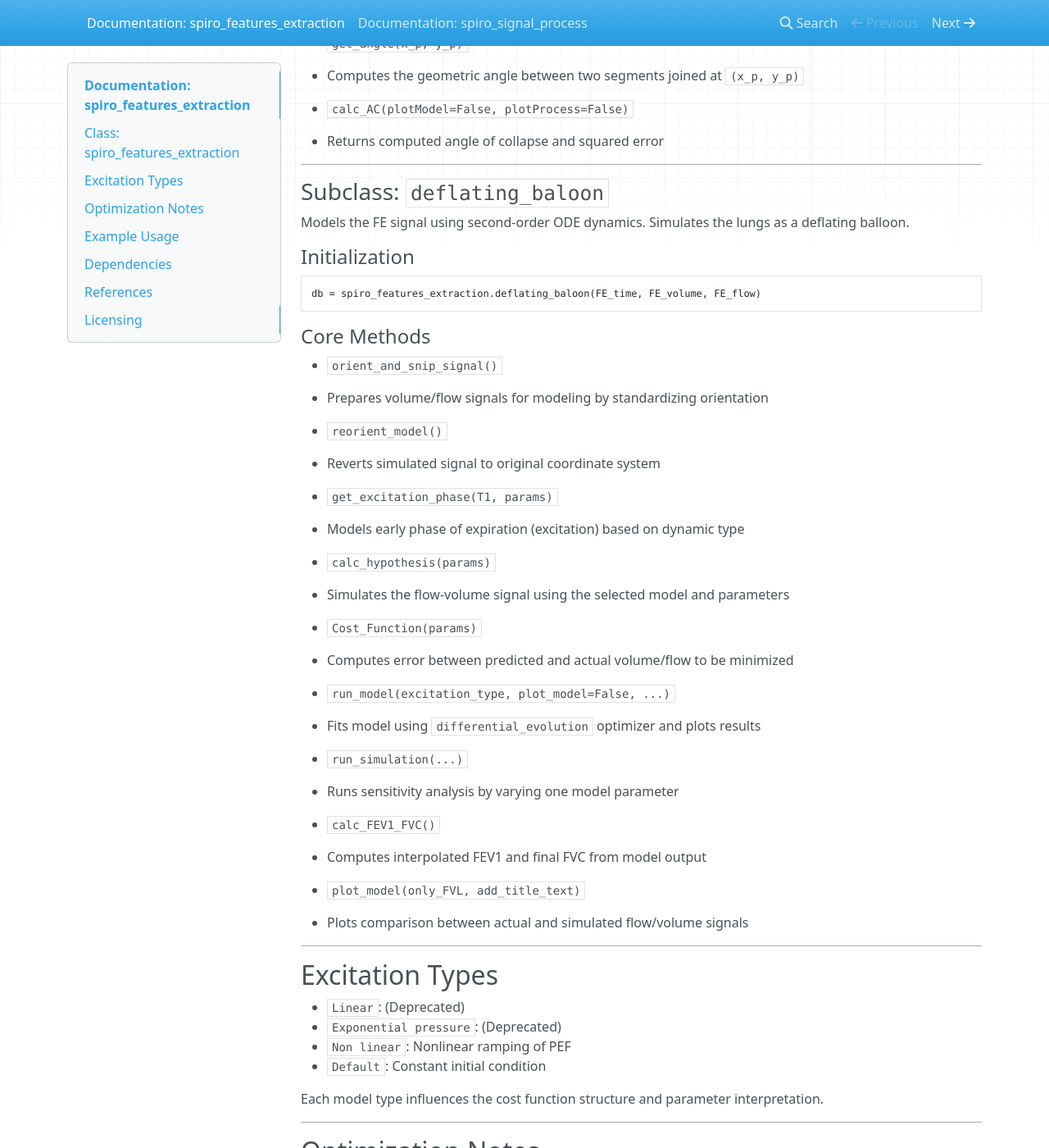
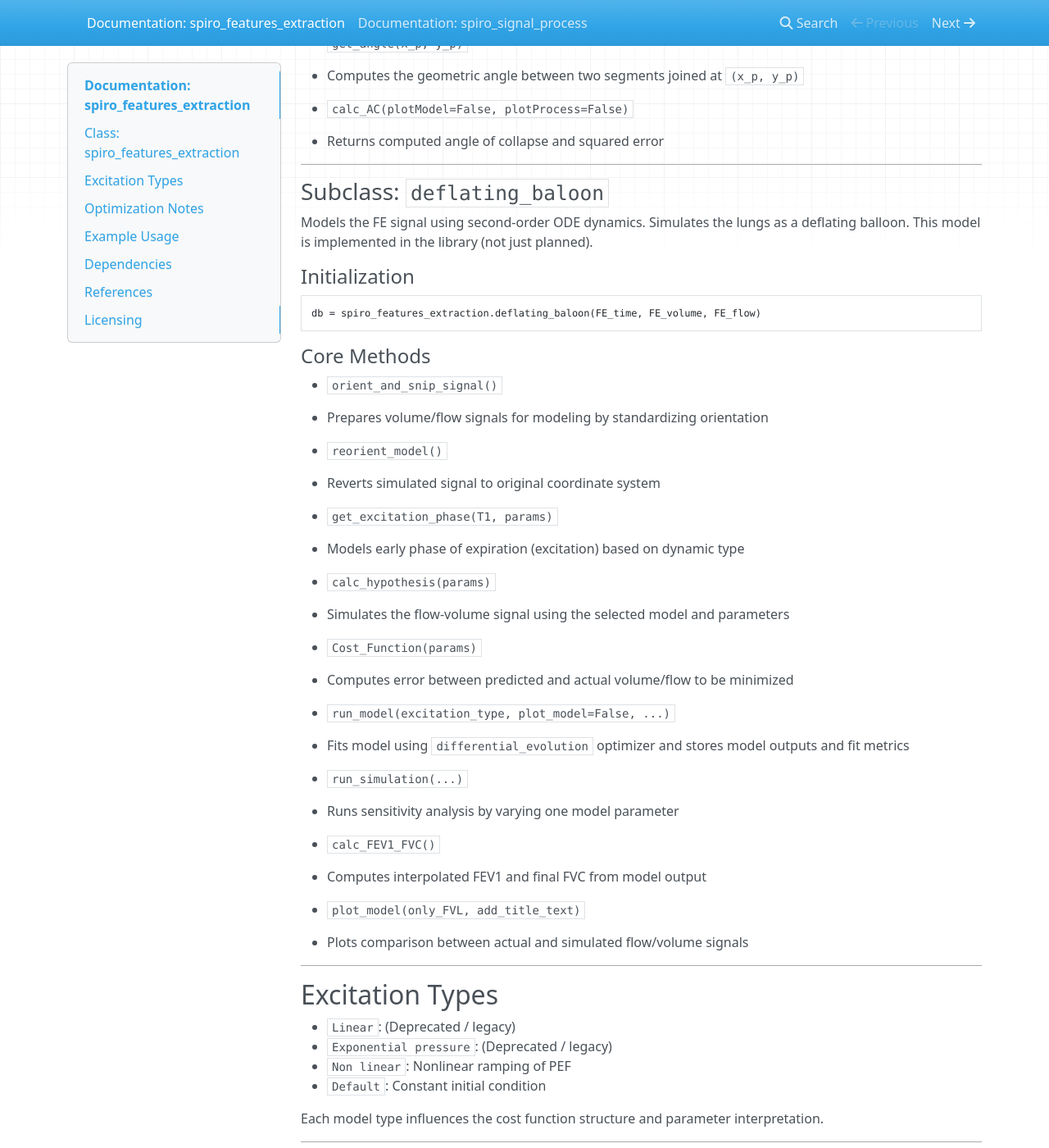
Before and after one commit to neeldas6789/Spirolib_docs, an MkDocs documentation site: the page built from docs/spiro_features_extraction.md, in a window 1280 px wide and 1400 px high, scrolled down 1313 px. Shown: the whole window at 82% size. Built offline with MkDocs 1.6.1, drawn with Linux system fonts in a browser that asks for light colours; nearby versions of some CDN libraries; some of the changed text lies outside the part shown.

Commit message:
DeepDocs: update triggered by 6a72dbf in neeldas6789/Spirolib_new
- docs/spiro_features_extraction.md: Deflating balloon model is implemented; docs still said "coming soon" and needed updating.
- docs/spiro_signal_process.md: Constructor signature changed: added scale and scale2 parameters; docs must list and explain them.

```diff
--- a/docs/spiro_features_extraction.md
+++ b/docs/spiro_features_extraction.md
@@ -4,7 +4,7 @@ The `spiro_features_extraction` class provides a modular architecture for extrac
 
 * Area under the Flow-Volume Loop (% predicted)
 * Angle of Collapse (AC)
-* Deflating Balloon Model (ongoing development)
+* Deflating Balloon model (implemented)
 
 All modules assume the FE signal is standardized and oriented such that:
 
@@ -74,7 +74,7 @@ ac = spiro_features_extraction.angle_of_collapse(FE_volume, FE_flow)
 
 ### Subclass: `deflating_baloon`
 
-Models the FE signal using second-order ODE dynamics. Simulates the lungs as a deflating balloon.
+Models the FE signal using second-order ODE dynamics. Simulates the lungs as a deflating balloon. This model is implemented in the library (not just planned).
 
 #### Initialization
 
@@ -106,7 +106,7 @@ db = spiro_features_extraction.deflating_baloon(FE_time, FE_volume, FE_flow)
 
 * `run_model(excitation_type, plot_model=False, ...)`
 
-  * Fits model using `differential_evolution` optimizer and plots results
+  * Fits model using `differential_evolution` optimizer and stores model outputs and fit metrics
 
 * `run_simulation(...)`
 
@@ -124,8 +124,8 @@ db = spiro_features_extraction.deflating_baloon(FE_time, FE_volume, FE_flow)
 
 ## Excitation Types
 
-* `Linear`: (Deprecated)
-* `Exponential pressure`: (Deprecated)
+* `Linear`: (Deprecated / legacy)
+* `Exponential pressure`: (Deprecated / legacy)
 * `Non linear`: Nonlinear ramping of PEF
 * `Default`: Constant initial condition
 
@@ -166,7 +166,7 @@ db.run_model(excitation_type="Non linear", plot_model=True)
 * `numpy`
 * `matplotlib.pyplot`
 * `scipy.optimize.differential_evolution`
-* `sklearn.metrics`
+* `sklearn.metrics` (used for MSE and R² calculations)
 * `utilities` (custom plotting utility used inside `angle_of_collapse`)
 
 ---
```
Also changed, not shown: docs/spiro_signal_process.md (+11 -5 lines).
